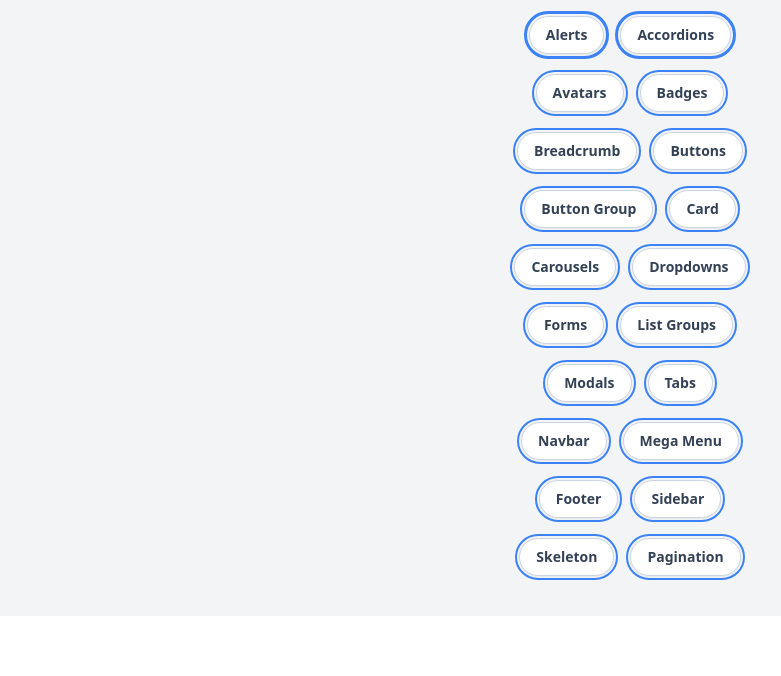
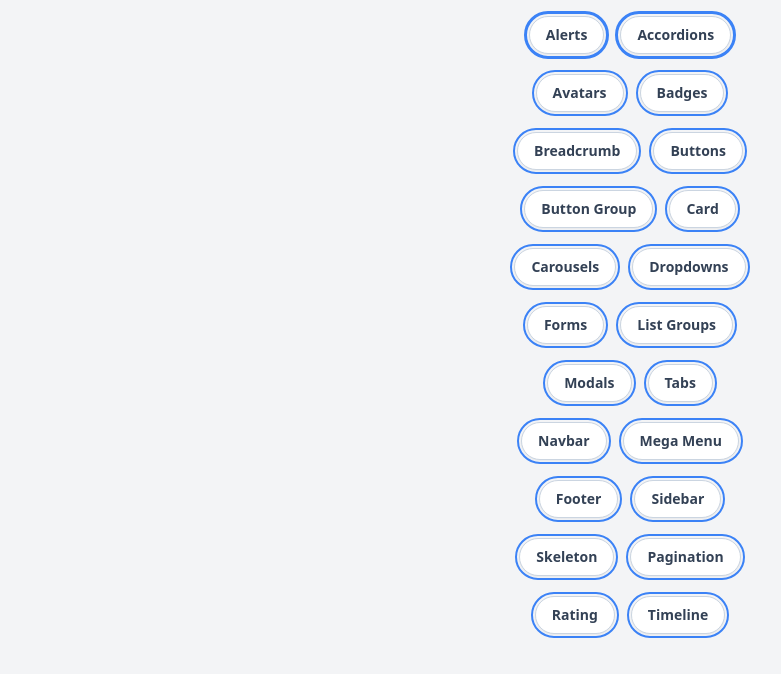
Before and after one commit to domsinclair/FlowbiteComponents, a website: page index.html in a window 1280 px wide. Shown: the part 60-736 px from the top of the page, without its empty margins (10-791 px from the left). Drawn offline with Linux system fonts and the light colour scheme.

Commit message:
added ratings and timelines

```diff
--- a/index.html
+++ b/index.html
@@ -147,6 +147,18 @@
           <a href="./pagination.html">Pagination</a>
         </button>
       </div>
+      <div class="flex flex-row gap-4">
+        <button
+          class="px-4 py-2 text-sm font-semibold bg-white border rounded-full shadow-sm text-slate-700 border-slate-300 outline outline-2 outline-offset-2 outline-blue-500 dark:bg-slate-700 dark:text-slate-200 dark:border-transparent"
+        >
+          <a href="./rating.html">Rating</a>
+        </button>
+        <button
+          class="px-4 py-2 text-sm font-semibold bg-white border rounded-full shadow-sm text-slate-700 border-slate-300 outline outline-2 outline-offset-2 outline-blue-500 dark:bg-slate-700 dark:text-slate-200 dark:border-transparent"
+        >
+          <a href="./timeline.html">Timeline</a>
+        </button>
+      </div>
     </section>
   </body>
 </html>
```
